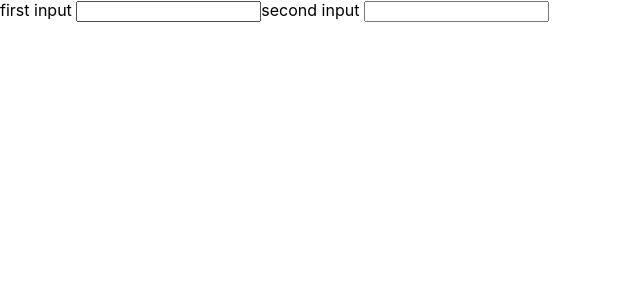
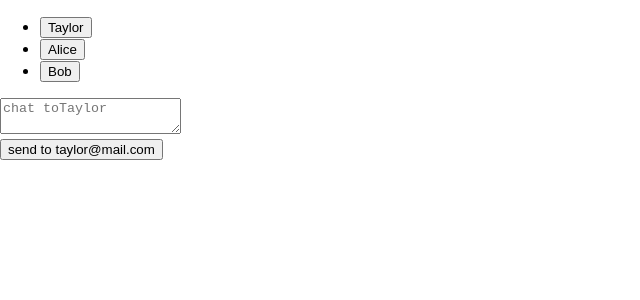
Before and after one commit to nightfury214/passing-Props-to-a-Component, a React (Create React App) app in the folder app/: page / in a window 1280 px wide. Shown: the top 300 px of the page, without its empty margins (0-640 px from the left). Built offline with nearby package versions, Linux system fonts and the light colour scheme.

Commit message:
Preserving and resetting state

```diff
--- a/app/src/App.js
+++ b/app/src/App.js
@@ -32,6 +32,9 @@
 import Copyright from "./Copyright";
 import { useState } from "react";
 import { initialTravelPlan } from "./places";
+import Chat from "./Chat";
+import ContactList from "./ContactList";
+
 
 function Card({children}) {
   return (
@@ -956,26 +959,182 @@
 //   )
 // }
 
-export default function SyncedInputs() {
-  return(
-    <>
-      <Input label = "first input"/>
-      <Input label = "second input"/>
-    </>
+// export default function SyncedInputs() {
+//   return(
+//     <>
+//       <Input label = "first input"/>
+//       <Input label = "second input"/>
+//     </>
+//   );
+// }
+
+// function Input({label}) {
+//   const [text, setText] = useState('');
+
+//   function handleChange(e) {
+//     setText(e.target.value);
+//   }
+
+//   return (
+//     <label>
+//       {label}{' '}
+//       <input value={text} onChange={handleChange}/>
+//     </label>
+//   )
+// }
+
+// export default function App(){
+//   // const counter = <Counter />
+//   const [showB, setShowB] = useState(true);
+
+//   return(
+//     <div>
+//       {/* {counter}
+//       {counter} */}
+//       <Counter />
+//       {showB && <Counter />}
+//       <label>
+//         <input
+//           type = "checkbox"
+//           checked={showB}
+//           onClick={e => {setShowB(e.target.checked)
+//           }}
+//         />render the second counter
+//       </label>
+//     </div>
+//   );
+// }
+
+// function Counter(){
+//   const [score, setScore] = useState(0);
+//   const [hover, setHover] = useState(false);
+
+//   let className = 'counter';
+//   if(hover) className += 'hover';
+
+//   return(
+//     <div
+//     className={className}
+//     onPointerEnter={() => setHover(true)}
+//     onPointerLeave={() => setHover(false)}
+//     >
+//       <h1>{score}</h1>
+//       <button onClick={() => setScore(score + 1)}>
+//         add one
+//       </button>
+//     </div>
+//   )
+// }
+
+// export default function App() {
+//   const [isFancy, setIsFancy] = useState(false);
+//   return(
+//     <div>
+//       {isFancy ? (
+//         <Counter isFancy={true} />
+//       ) : (
+//         <Counter isFancy={true} />
+//       )}
+
+//       <label>
+//         <input
+//         type="checkbox"
+//         checked={isFancy}
+//         onChange={e=>{
+//           setIsFancy(e.target.checked)
+//         }}
+//         />
+//         use fancy styling
+//       </label>
+//     </div>
+//   )
+// }
+
+// function Counter({isFancy}) {
+//   const [score, setScore] = useState(0);
+//   const [hover, setHover] = useState(false);
+
+//   let className = 'counter';
+//   if(hover) {
+//     className += 'hover';
+//   }
+//   if(isFancy) {
+//     className += 'fancy';
+//   }
+
+//   return (
+//     <div
+//       className={className}
+//       onPointerEnter={() => setHover(true)}
+//       onPointerLeave={() => setHover(false)}
+//     >
+//       <h1>{score}</h1>
+//       <button onClick={() => setScore(score + 1)}>add one</button>
+//     </div>
+//   )
+// }
+
+// export default function App() {
+//   const [isPaused, setIsPaused] = useState(false);
+
+//   return(
+//     <div>
+//       {isPaused ? (
+//         <p>see you later!!</p>
+//       ) : (<Counter />)}
+//       <label>
+//         <input
+//           type="checkbox"
+//           checked={isPaused}
+//           onChange={e => {
+//             setIsPaused(e.target.checked)
+//           }}
+//         />
+//         Take a break
+//       </label>
+//     </div>
+//   )
+// }
+
+// function Counter() {
+//   const [score, setScore] = useState(0);
+//   const [hover, setHover] = useState(false);
+
+//   let className = 'counter';
+//   if(hover) className += 'hover';
+
+//   return (
+//     <div
+//       className={className}
+//       onPointerEnter={() => setHover(true)}
+//       onPointerLeave={() => setHover(false)}
+//     >
+//       <h1>{score}</h1>
+//       <button
+//         onClick={() => setScore(score + 1)}
+//       >
+//         add one
+//       </button>
+//     </div>
+//   );
+// }
+
+export default function Messenger() {
+  const [to, setTo] = useState(contacts[0]);
+  return (
+    <div>
+      <ContactList
+        contacts={contacts}
+        selectedContact={to}
+        onSelect={contact => setTo(contact)}
+      />
+      <Chat contact={to}/>
+    </div>
   );
 }
 
-function Input({label}) {
-  const [text, setText] = useState('');
-
-  function handleChange(e) {
-    setText(e.target.value);
-  }
-
-  return (
-    <label>
-      {label}{' '}
-      <input value={text} onChange={handleChange}/>
-    </label>
-  )
-}
+const contacts = [
+  { id: 0, name: 'Taylor', email: 'taylor@mail.com' },
+  { id: 1, name: 'Alice', email: 'alice@mail.com' },
+  { id: 2, name: 'Bob', email: 'bob@mail.com' }
+];
--- /dev/null
+++ b/app/src/Chat.js
@@ -0,0 +1,17 @@
+import { useState } from "react";
+
+export default function Chat ({ contact }) {
+    const [text, setText] = useState('');
+
+    return(
+        <section className="chat">
+            <textarea
+                value={text}
+                placeholder={'chat to' + contact.name}
+                onChange={e => setText(e.target.value)}
+            />
+            <br />
+            <button> send to {contact.email}</button>
+        </section>
+    );
+}
--- /dev/null
+++ b/app/src/ContactList.js
@@ -0,0 +1,21 @@
+export default function ContactList({
+    selectedContact,
+    contacts,
+    onSelect
+}) {
+    return (
+        <section className="contact-list">
+            <ul>
+                {contacts.map(contact =>
+                    <li key={contact.id}>
+                        <button onClick={() => {
+                            onSelect(contact)
+                        }}>
+                            {contact.name}
+                        </button>
+                    </li>
+                )}
+            </ul>
+        </section>
+    );
+}
```
